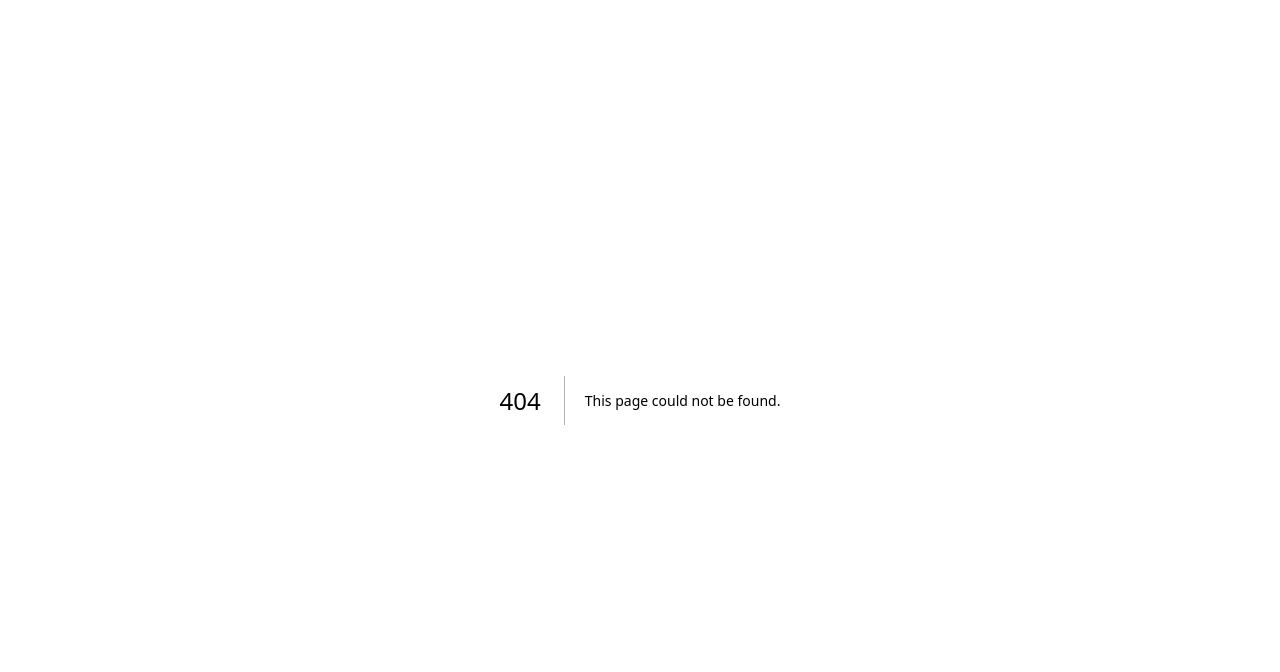
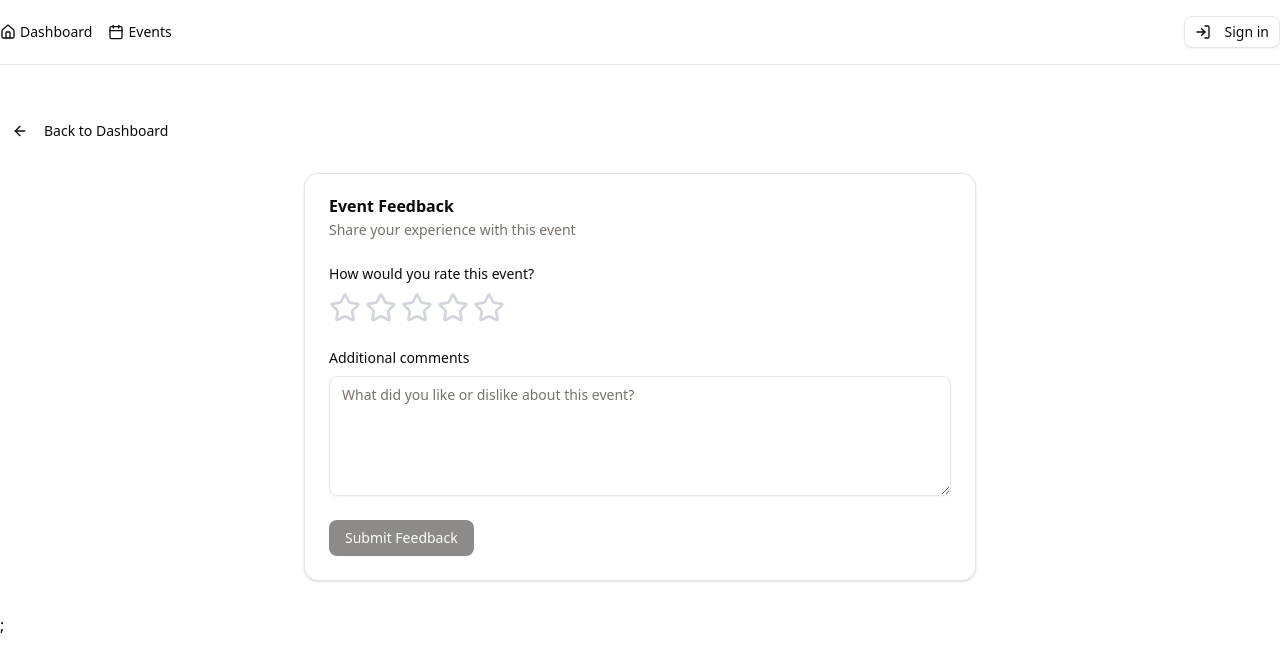
Before and after one commit to mohammad-yg/event-feedback-system-client, a Next.js app: page /dashboard/feedback/1 in a window 1280 px wide. Before the commit this address had no page. Shown: the top 672 px of the page. Built offline with nearby package versions, Linux system fonts and the light colour scheme; no server answers.

Commit message:
feat(feedback): add feedback page

```diff
--- /dev/null
+++ b/src/app/(ashboard)/dashboard/feedback/[id]/page.tsx
@@ -0,0 +1,111 @@
+"use client";
+
+import { useParams, useRouter } from "next/navigation";
+import { useSession } from "next-auth/react";
+import { useState } from "react";
+import { Button } from "src/components/ui/button";
+import { Textarea } from "src/components/ui/textarea";
+import { toast } from "sonner";
+import { Star, ArrowLeft } from "lucide-react";
+import {
+  Card,
+  CardHeader,
+  CardTitle,
+  CardContent,
+} from "src/components/ui/card";
+import { feedbackService } from "src/lib/services/feedback/feedbackService";
+
+export default function FeedbackPage() {
+  const { id } = useParams();
+  const router = useRouter();
+  const { data: session } = useSession();
+  const [rating, setRating] = useState<number | null>(null);
+  const [comment, setComment] = useState("");
+  const [isSubmitting, setIsSubmitting] = useState(false);
+
+  const handleSubmit = async (e: React.FormEvent) => {
+    e.preventDefault();
+
+    if (!id || typeof id !== "string" || !rating || !comment) return;
+
+    setIsSubmitting(true);
+
+    // eslint-disable-next-line @typescript-eslint/no-explicit-any
+    const accessToken = (session as any)?.accessToken;
+    feedbackService(id, rating, comment, accessToken).then((result) => {
+      if (result.isSuccess) {
+        toast.success("Feedback submitted successfully!");
+        router.push("/dashboard");
+      } else {
+        toast.error(result.error);
+      }
+      setIsSubmitting(false);
+    });
+  };
+
+  return (
+    <div className="container py-8">
+      <Button variant="ghost" onClick={() => router.back()} className="mb-6">
+        <ArrowLeft className="mr-2 h-4 w-4" />
+        Back to Dashboard
+      </Button>
+
+      <Card className="max-w-2xl mx-auto">
+        <CardHeader>
+          <CardTitle>Event Feedback</CardTitle>
+          <p className="text-sm text-muted-foreground">
+            Share your experience with this event
+          </p>
+        </CardHeader>
+        <CardContent>
+          <form onSubmit={handleSubmit} className="space-y-6">
+            <div>
+              <label className="block text-sm font-medium mb-2">
+                How would you rate this event?
+              </label>
+              <div className="flex gap-1">
+                {[1, 2, 3, 4, 5].map((star) => (
+                  <button
+                    key={star}
+                    type="button"
+                    onClick={() => setRating(star)}
+                    className="text-2xl focus:outline-none cursor-pointer"
+                  >
+                    {rating && star <= rating ? (
+                      <Star className="h-8 w-8 fill-yellow-400 text-yellow-400" />
+                    ) : (
+                      <Star className="h-8 w-8 text-gray-300" />
+                    )}
+                  </button>
+                ))}
+              </div>
+            </div>
+
+            <div>
+              <label
+                htmlFor="comment"
+                className="block text-sm font-medium mb-2"
+              >
+                Additional comments
+              </label>
+              <Textarea
+                id="comment"
+                value={comment}
+                onChange={(e) => setComment(e.target.value)}
+                placeholder="What did you like or dislike about this event?"
+                className="min-h-[120px]"
+              />
+            </div>
+
+            <Button
+              type="submit"
+              disabled={!rating || !comment || isSubmitting}
+            >
+              {isSubmitting ? "Submitting..." : "Submit Feedback"}
+            </Button>
+          </form>
+        </CardContent>
+      </Card>
+    </div>
+  );
+}
--- /dev/null
+++ b/src/lib/services/feedback/feedbackService.ts
@@ -0,0 +1,40 @@
+import axios from "axios";
+import { ServiceResult } from "../service-result";
+import { SERVER_BASE_URL } from "../services-config";
+
+export const feedbackService = async (eventId: number | string, rating: number, comment: string, accessToken: string): Promise<ServiceResult> => {
+    try {
+        const body = {
+            eventId,
+            rating,
+            comment
+        }
+        await axios.post(SERVER_BASE_URL + "/api/feedback",
+            body,
+            {
+                headers: {
+                    "Content-Type": "application/json",
+                    Authorization: `Bearer ${accessToken}`,
+                },
+            }
+        );
+
+        return {
+            isSuccess: true,
+            data: undefined
+        }
+    }
+    // eslint-disable-next-line @typescript-eslint/no-explicit-any
+    catch (ex: any) {
+        if (ex.response.data.errorKey = 'feedback already is exist')
+            return {
+                isSuccess: false,
+                error: 'You have already submitted feedback for this event.'
+            }
+
+        return {
+            isSuccess: false,
+            error: 'An unknown error has occurred'
+        }
+    }
+}
```
